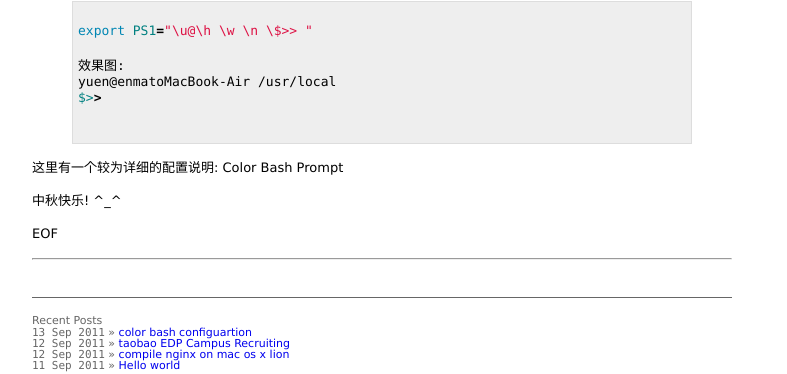
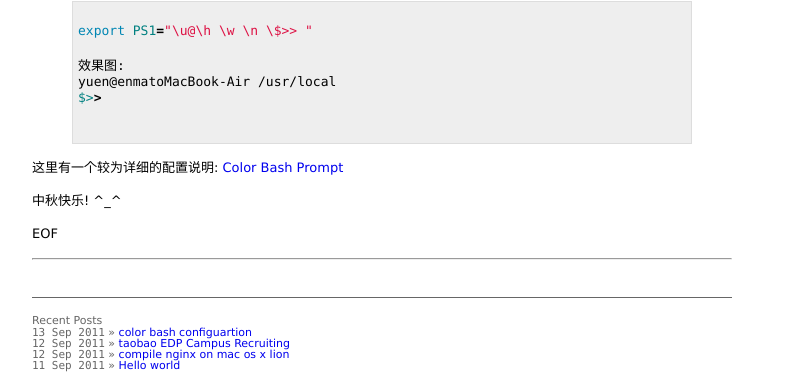
Before and after one commit to yzprout/yzproutgithubcom, a Jekyll site: the page built from _posts/2011-09-13-color-bash-configuration.md, in a window 1280 px wide. Shown: the part 551-925 px from the top of the page, without its empty margins (258-1045 px from the left). Built offline with Jekyll 4.4.1, drawn with Linux system fonts in a browser that asks for light colours; Markdown is read by kramdown in place of the engine named in the settings; comment, search, counter and statistics services are not loaded; some of the changed lines change nothing that is shown.

Commit message:
modified:   _posts/2011-09-13-color-bash-configuration.md

```diff
--- a/_posts/2011-09-13-color-bash-configuration.md
+++ b/_posts/2011-09-13-color-bash-configuration.md
@@ -40,7 +40,7 @@ $>>
 
  {% endhighlight% %}
 
-这里有一个较为详细的配置说明: Color Bash Prompt
+这里有一个较为详细的配置说明: [Color Bash Prompt](https://wiki.archlinux.org/index.php/Color_Bash_Prompt)
 
 中秋快乐! ^_^
 
```
